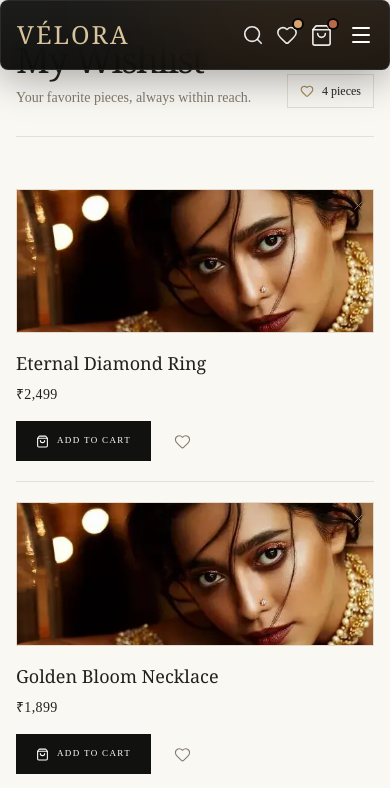
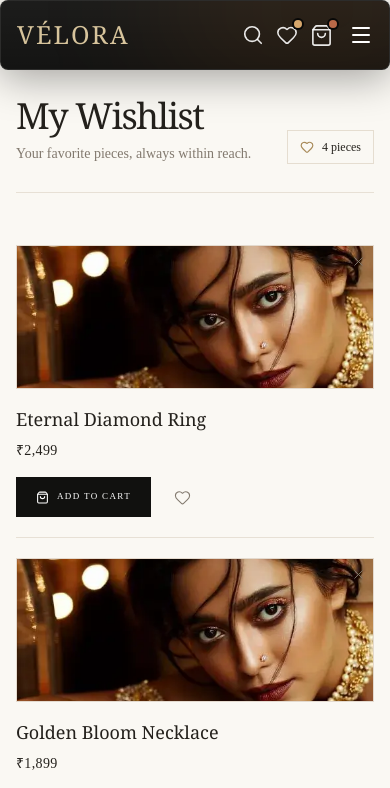
Before and after one commit to Rishangi-01/jewellery-luxury, a Next.js app: page /wishlist in a window 390 px wide. Shown: the top 788 px of the page. Built offline with nearby package versions, Linux system fonts and the light colour scheme.

Commit message:
update 27-10

```diff
--- a/components/collection-details/ProductDetails.tsx
+++ b/components/collection-details/ProductDetails.tsx
@@ -63,7 +63,7 @@ export default function ProductDetails() {
 
   return (
     <section className="relative overflow-hidden bg-[#faf8f3]
-      px-4 pt-8 pb-8 sm:px-6 sm:pt-12 sm:pb-12 lg:px-10 lg:pb-16 lg:pt-32 w-[100%]">
+      px-4 pt-24 pb-8 sm:px-6 sm:pt-12 sm:pb-12 lg:px-10 lg:pb-16 lg:pt-32 w-[100%]">
 
       <div
         aria-hidden="true"
--- a/components/contact/ContactSection.tsx
+++ b/components/contact/ContactSection.tsx
@@ -99,7 +99,7 @@ export default function ContactSection() {
     <section
       id="contact"
       className="overflow-hidden bg-[#faf8f3]
-        px-4 py-12 text-[#25231f]
+        px-4 pb-12 pt-24 text-[#25231f]
         sm:px-7 sm:py-16 lg:px-12 lg:pb-20 lg:pt-36 w-[100%]"
     >
       <div className="mx-auto max-w-[1300px]">
--- a/components/wishlist/WishlistSection.tsx
+++ b/components/wishlist/WishlistSection.tsx
@@ -58,8 +58,8 @@ export default function WishlistSection() {
 
   return (
     <section className="min-h-[70vh] overflow-hidden
-      bg-[#faf8f3] px-4 py-10 text-[#24211c]
-      sm:px-7 sm:py-14 lg:px-12 lg:pb-16 lg:pt-36 w-[100%]">
+      bg-[#faf8f3] px-4 pt-24 pb-10 text-[#24211c]
+      sm:px-7 sm:pt-14 sm:pb-14 lg:px-12 lg:pb-16 lg:pt-36 w-[100%]">
 
       <div className="mx-auto max-w-[1250px]">
 
```
Also changed, not shown: data/site.json.
